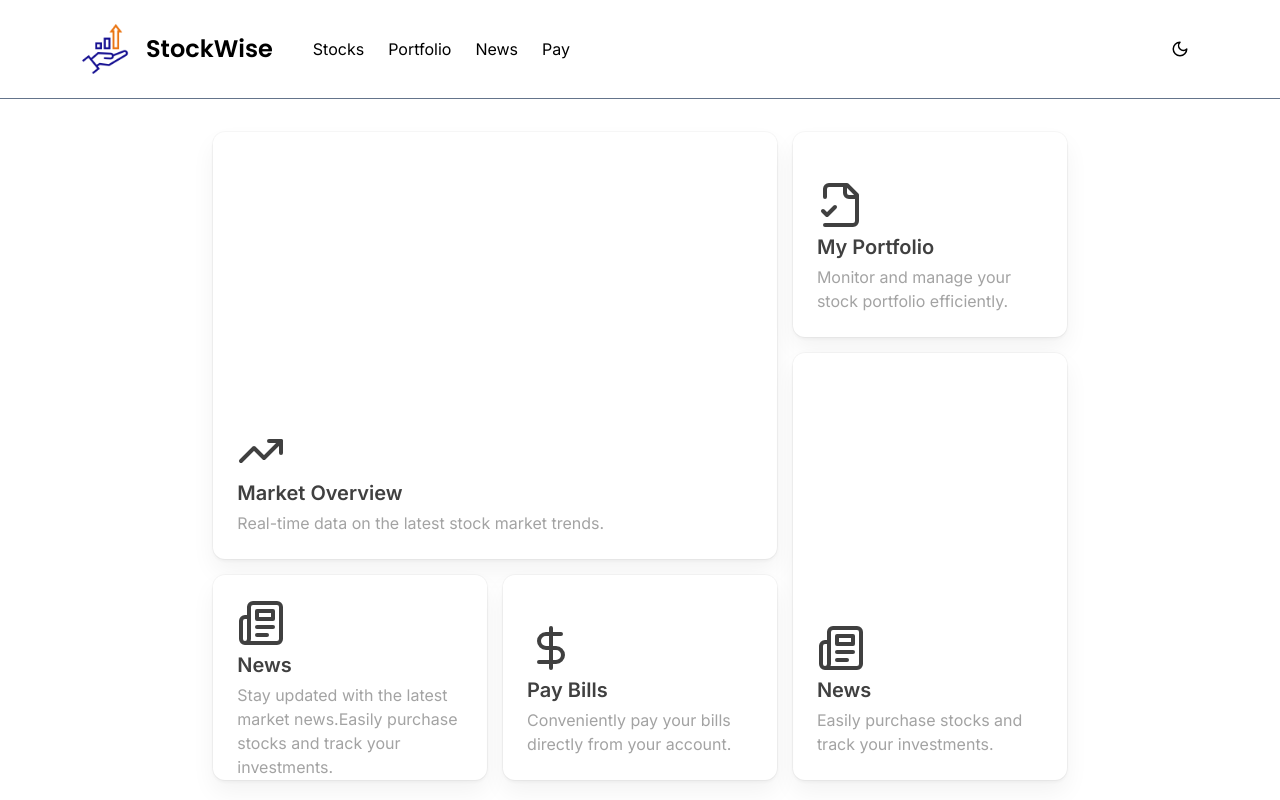
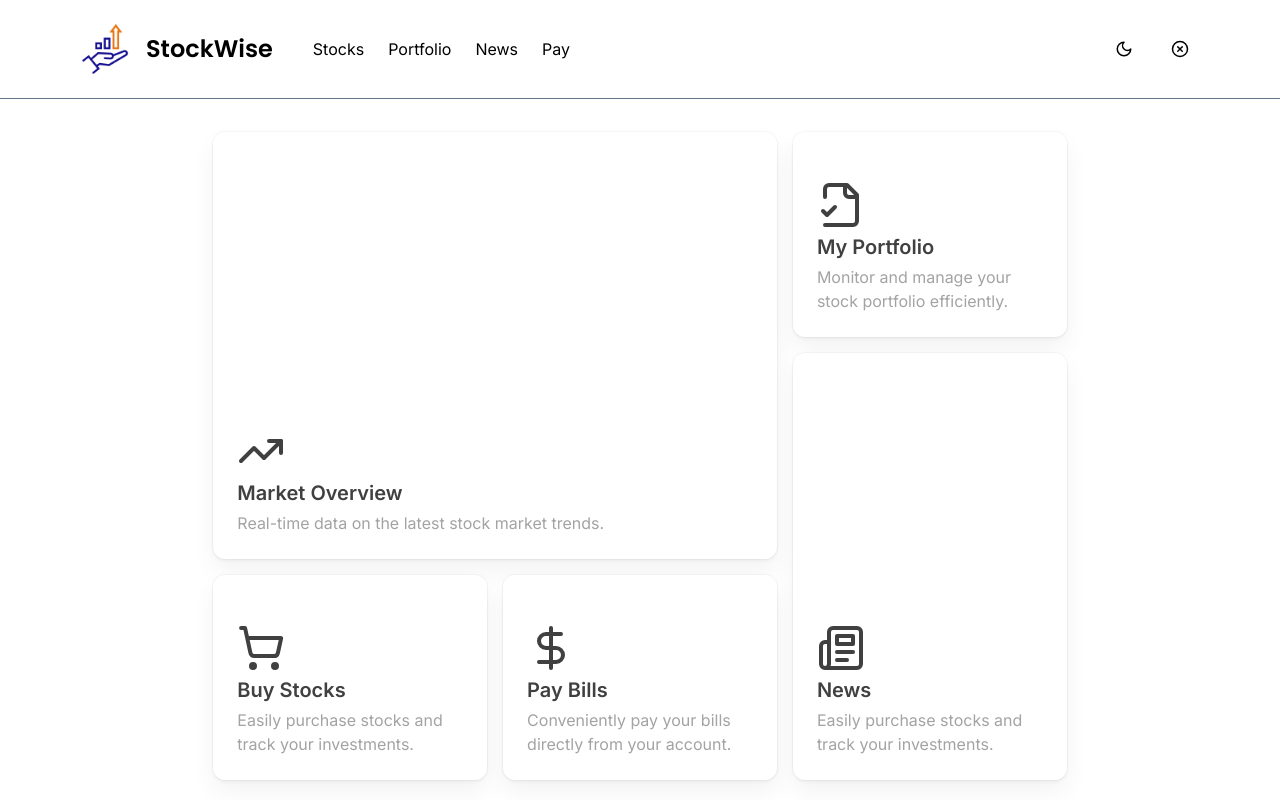
Before and after one commit to sid-lakhani/StockWise, a Next.js app: page /dashboard in a window 1280 px wide. Built offline with nearby package versions, Linux system fonts and the light colour scheme.

Commit message:
fix: :art: Bento and Header fix
minor css bugs fixed

```diff
--- a/src/components/dashboard/Bento.tsx
+++ b/src/components/dashboard/Bento.tsx
@@ -1,6 +1,6 @@
 
 import { BentoCard, BentoGrid } from "@/components/magicui/bento-grid";
-import { DollarSign, FileCheck2, Newspaper, TrendingUp } from "lucide-react";
+import { DollarSign, FileCheck2, Newspaper, ShoppingCart, TrendingUp } from "lucide-react";
 
 const features = [
   {
@@ -16,7 +16,7 @@ const features = [
     Icon: FileCheck2,
     name: "My Portfolio",
     description: "Monitor and manage your stock portfolio efficiently.",
-    href: "/dashboard/stocks",
+    href: "/dashboard/portfolio",
     cta: "Learn more",
     className: "row-span-1 col-span-3 lg:col-span-1",
     background: "",
@@ -31,10 +31,10 @@ const features = [
     background: "",
   },
   {
-    Icon: Newspaper,
-    name: "News",
-    description: "Stay updated with the latest market news.Easily purchase stocks and track your investments.",
-    href: "/dashboard/news",
+    Icon: ShoppingCart,
+    name: "Buy Stocks",
+    description: "Easily purchase stocks and track your investments.",
+    href: "/dashboard/stocks",
     cta: "Learn more",
     className: "col-span-3 lg:col-span-1",
     background: "",
--- a/src/components/dashboard/Header.tsx
+++ b/src/components/dashboard/Header.tsx
@@ -3,6 +3,8 @@ import Image from "next/image";
 import Link from "next/link";
 import Nav from "./Nav";
 import ThemeSwitcher from "../universal/ThemeSwitcher";
+import { CircleX } from "lucide-react";
+import { Button } from "../ui/button";
 
 export default function Header() {
   return (
@@ -19,6 +21,11 @@ export default function Header() {
       <div className="flex flex-row gap-6 items-center">
         <UserButton />
         <ThemeSwitcher />
+        <Link href="/" className="-ml-2">
+          <Button variant="toggle" size={"icon"}>
+            <CircleX size={18} />
+          </Button>
+        </Link>
       </div>
     </div>
   );
```
